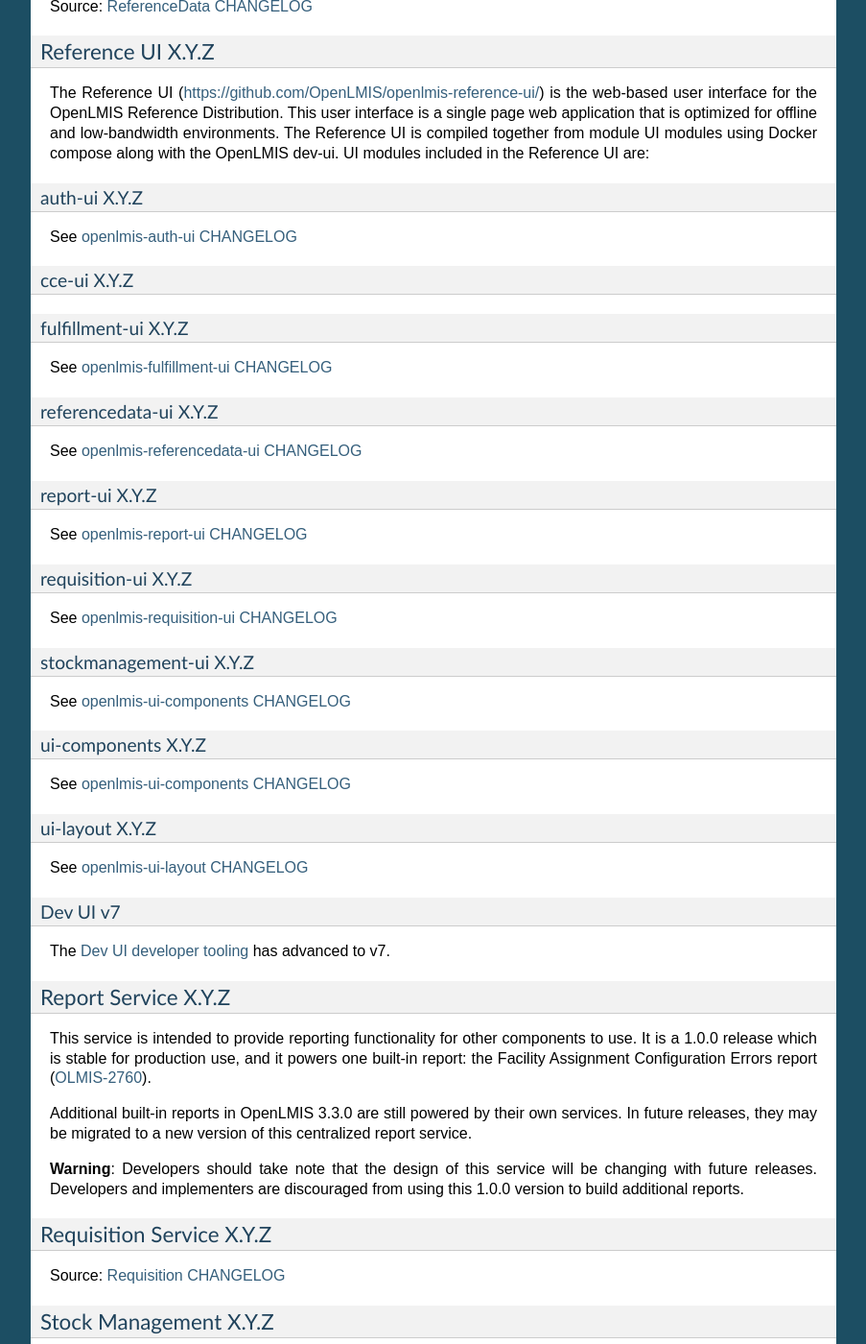
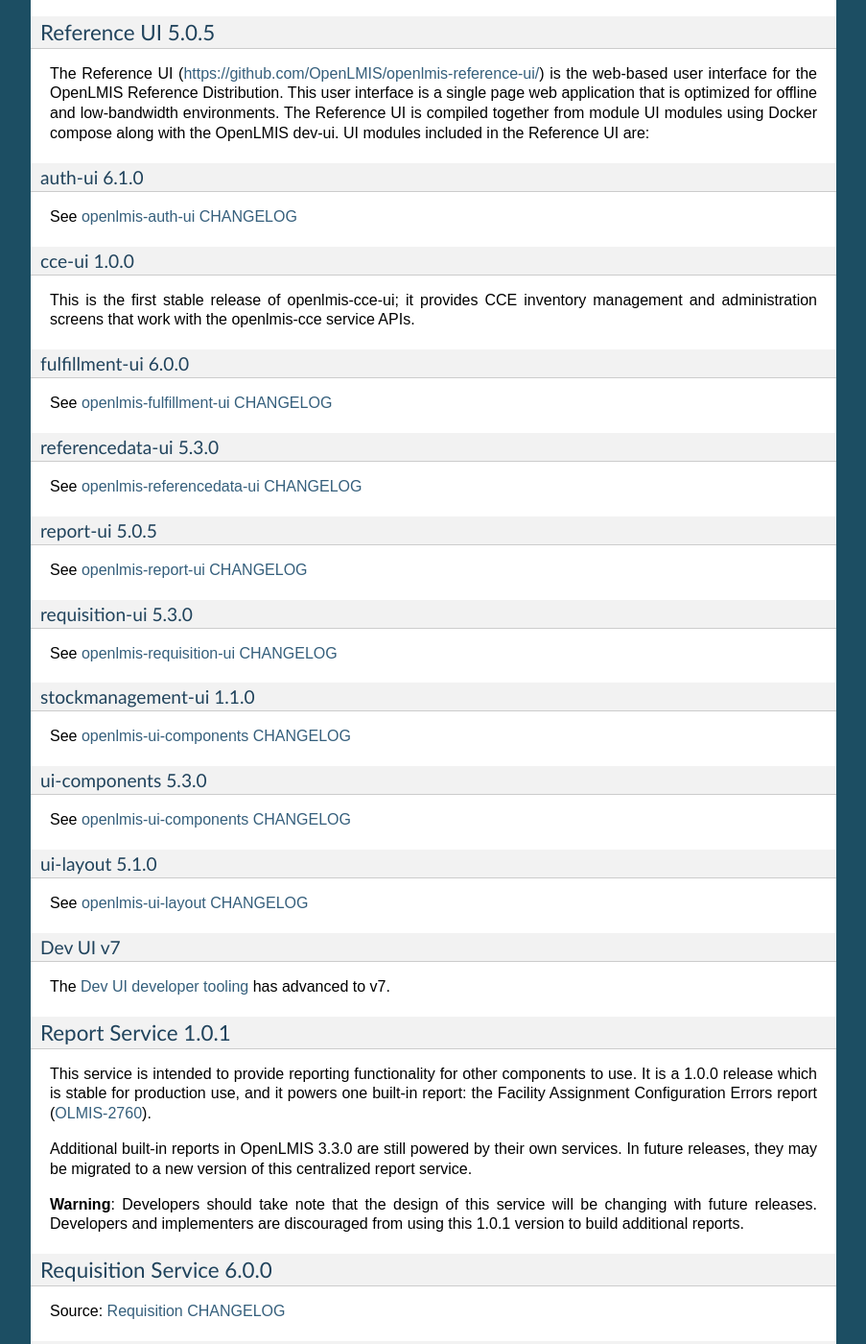
Before and after one commit to OpenLMIS/openlmis-ref-distro, a Sphinx documentation site: the page built from docs/source/releases/openlmis-ref-distro-v3.3.0.rst, in a window 1280 px wide and 1400 px high, scrolled down 3710 px. Shown: the whole window at 96% size, without its empty margins (198-1101 px from the left). Built offline with Sphinx 7.4.7, drawn with Linux system fonts in a browser that asks for light colours; pages that are not in the unit, such as notebooks, are missing from menus; some of the changed text lies outside the part shown.

Commit message:
OLMIS-4223: For Release Notes v3.3.0, added component version numbers.

```diff
--- a/docs/source/releases/openlmis-ref-distro-v3.3.0.rst
+++ b/docs/source/releases/openlmis-ref-distro-v3.3.0.rst
@@ -156,33 +154,35 @@
 independently; for details see `Versioning and Releasing
 <http://docs.openlmis.org/en/latest/conventions/versioningReleasing.html>`_.
 
-Auth Service X.Y.Z
+Auth Service 3.2.0
 ------------------
 
 Source: `Auth CHANGELOG <https://github.com/OpenLMIS/openlmis-auth/blob/master/CHANGELOG.md>`_
 
-CCE Service X.Y.Z
+CCE Service 1.0.0
 -----------------
 
-Fulfillment Service X.Y.Z
+This is the first stable release of openlmis-cce.
+
+Fulfillment Service 7.0.0
 -------------------------
 
 Source: `Fulfillment CHANGELOG
 <https://github.com/OpenLMIS/openlmis-fulfillment/blob/master/CHANGELOG.md>`_
 
-Notification Service X.Y.Z
+Notification Service 3.0.4
 --------------------------
 
 Source: `Notification CHANGELOG
 <https://github.com/OpenLMIS/openlmis-notification/blob/master/CHANGELOG.md>`_
 
-Reference Data Service X.Y.Z
-----------------------------
+Reference Data Service 10.0.0
+-----------------------------
 
 Source: `ReferenceData CHANGELOG
 <https://github.com/OpenLMIS/openlmis-referencedata/blob/master/CHANGELOG.md>`_
 
-Reference UI X.Y.Z
+Reference UI 5.0.5
 ------------------
 
 The Reference UI (`https://github.com/OpenLMIS/openlmis-reference-ui/ <https://github.com/OpenLMIS/openlmis-reference-ui/>`_)
@@ -191,52 +191,55 @@
 The Reference UI is compiled together from module UI modules using Docker compose along with the
 OpenLMIS dev-ui. UI modules included in the Reference UI are:
 
-auth-ui X.Y.Z
+auth-ui 6.1.0
 ~~~~~~~~~~~~~
 
 See `openlmis-auth-ui CHANGELOG
 <https://github.com/OpenLMIS/openlmis-auth-ui/blob/master/CHANGELOG.md>`_
 
-cce-ui X.Y.Z
+cce-ui 1.0.0
 ~~~~~~~~~~~~
 
-fulfillment-ui X.Y.Z
+This is the first stable release of openlmis-cce-ui; it provides CCE inventory management and
+administration screens that work with the openlmis-cce service APIs.
+
+fulfillment-ui 6.0.0
 ~~~~~~~~~~~~~~~~~~~~
 
 See `openlmis-fulfillment-ui CHANGELOG
 <https://github.com/OpenLMIS/openlmis-fulfillment-ui/blob/master/CHANGELOG.md>`_
 
-referencedata-ui X.Y.Z
+referencedata-ui 5.3.0
 ~~~~~~~~~~~~~~~~~~~~~~
 
 See `openlmis-referencedata-ui CHANGELOG
 <https://github.com/OpenLMIS/openlmis-referencedata-ui/blob/master/CHANGELOG.md>`_
 
-report-ui X.Y.Z
+report-ui 5.0.5
 ~~~~~~~~~~~~~~~
 
 See `openlmis-report-ui CHANGELOG
 <https://github.com/OpenLMIS/openlmis-report-ui/blob/master/CHANGELOG.md>`_
 
-requisition-ui X.Y.Z
+requisition-ui 5.3.0
 ~~~~~~~~~~~~~~~~~~~~
 
 See `openlmis-requisition-ui CHANGELOG
 <https://github.com/OpenLMIS/openlmis-requisition-ui/blob/master/CHANGELOG.md>`_
 
-stockmanagement-ui X.Y.Z
+stockmanagement-ui 1.1.0
 ~~~~~~~~~~~~~~~~~~~~~~~~
 
 See `openlmis-ui-components CHANGELOG
 <https://github.com/OpenLMIS/openlmis-stockmanagement-ui/blob/master/CHANGELOG.md>`_
 
-ui-components X.Y.Z
+ui-components 5.3.0
 ~~~~~~~~~~~~~~~~~~~
 
 See `openlmis-ui-components CHANGELOG
 <https://github.com/OpenLMIS/openlmis-ui-components/blob/master/CHANGELOG.md>`_
 
-ui-layout X.Y.Z
+ui-layout 5.1.0
 ~~~~~~~~~~~~~~~
 
 See `openlmis-ui-layout CHANGELOG
@@ -247,7 +250,7 @@
 
 The `Dev UI developer tooling <https://github.com/OpenLMIS/dev-ui>`_ has advanced to v7.
 
-Report Service X.Y.Z
+Report Service 1.0.1
 --------------------
 
 This service is intended to provide reporting functionality for other components to use. It is a
@@ -259,32 +262,35 @@
 releases, they may be migrated to a new version of this centralized report service.
 
 **Warning**: Developers should take note that the design of this service will be changing with
-future releases. Developers and implementers are discouraged from using this 1.0.0 version to build
+future releases. Developers and implementers are discouraged from using this 1.0.1 version to build
 additional reports.
 
-Requisition Service X.Y.Z
+Requisition Service 6.0.0
 -------------------------
 
 Source: `Requisition CHANGELOG
 <https://github.com/OpenLMIS/openlmis-requisition/blob/master/CHANGELOG.md>`_
 
-Stock Management X.Y.Z
+Stock Management 3.0.0
 ----------------------
 
 Source: `Stock Management CHANGELOG
 <https://github.com/OpenLMIS/openlmis-stockmanagement/blob/master/CHANGELOG.md>`_
 
+Service Util 3.1.0
+------------------
+
+We now use an updated library for shared Java code called `service-util
+<https://github.com/OpenLMIS/openlmis-service-util>`_.
+
 Components with No Changes
 ==========================
-
-[NEED TO CONFIRM THIS LIST]
 
 Other tooling components have not changed, including: the `logging service
 <https://github.com/OpenLMIS/openlmis-rsyslog>`_, the Consul-friendly distribution of
 `nginx <https://github.com/OpenLMIS/openlmis-nginx>`_, the docker `Postgres 9.6-postgis image
-<https://github.com/OpenLMIS/postgres>`_, the docker `rsyslog image
-<https://github.com/OpenLMIS/openlmis-rsyslog>`_, the docker `scalyr image
-<https://github.com/OpenLMIS/openlmis-scalyr>`_, and a library for shared Java code called `service-util <https://github.com/OpenLMIS/openlmis-service-util>`_.
+<https://github.com/OpenLMIS/postgres>`_, and the docker `scalyr image
+<https://github.com/OpenLMIS/openlmis-scalyr>`_.
 
 Contributions
 =============
```
Also changed, not shown: other parts of docs/source/releases/openlmis-ref-distro-v3.3.0.rst (+0 -2 lines).
